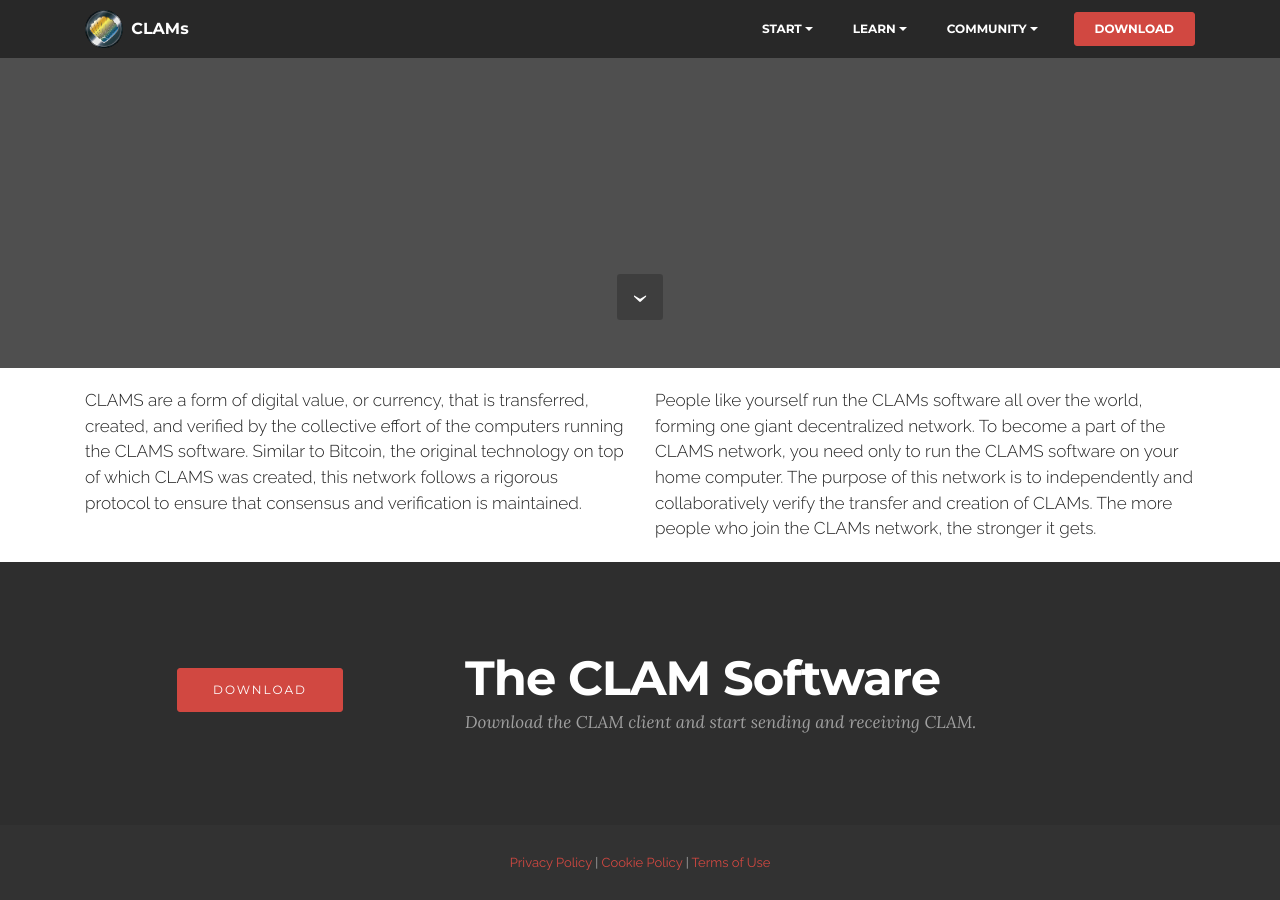
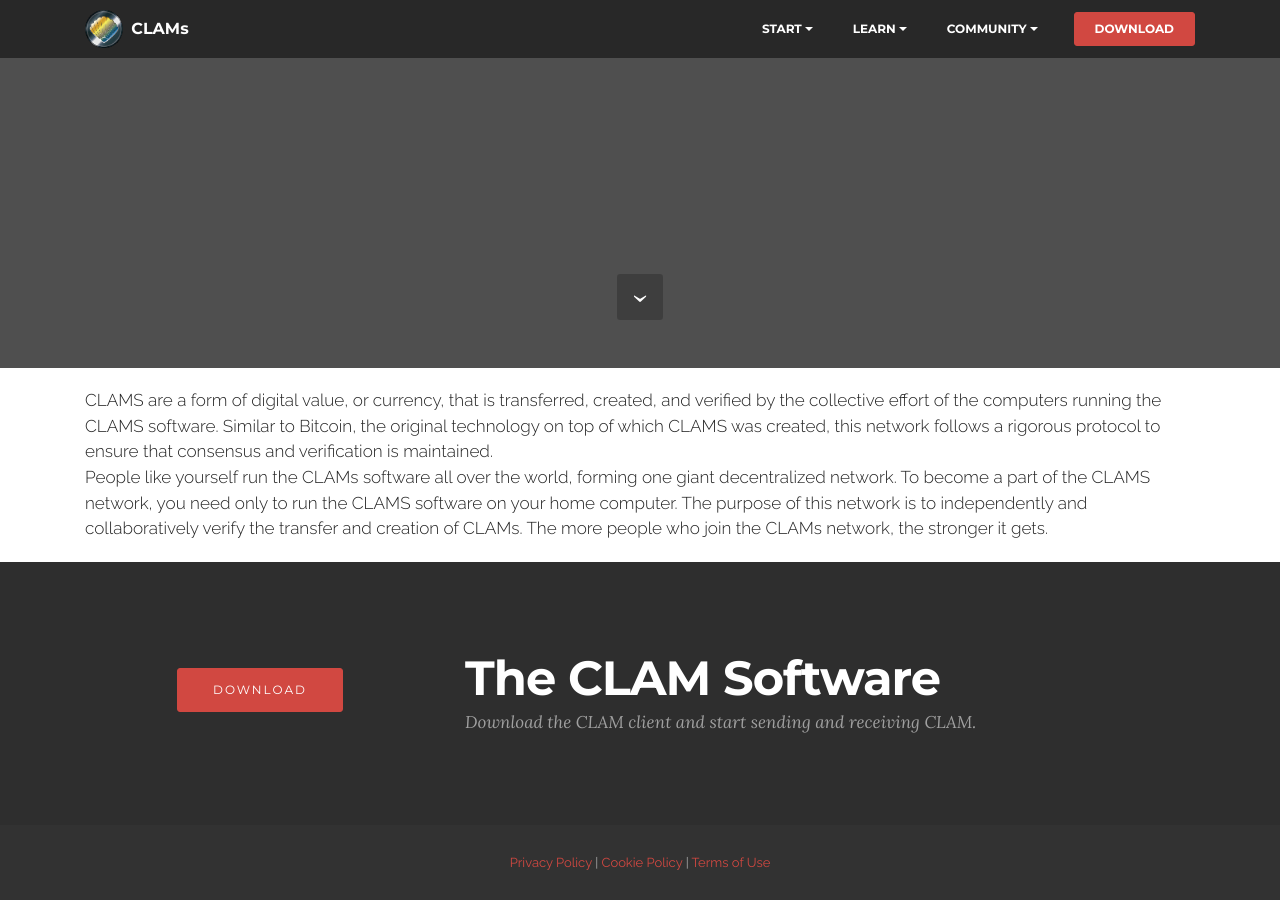
Before and after one commit to ClamProject/ClamProject.github.io, a Jekyll site: the page built from start/what-are-clams/index.html, in a window 1280 px wide and 900 px high, scrolled down 532 px. Built offline with Jekyll 4.4.1, drawn with Linux system fonts in a browser that asks for light colours.

Commit message:
what are clams single column

```diff
--- a/start/what-are-clams/index.html
+++ b/start/what-are-clams/index.html
@@ -12,8 +12,8 @@ midsubtitle:
 
     <div class="container">
         <div class="row">
-            <div class="col-xs-12 col-md-6 lead"><p>CLAMS are a form of digital value, or currency, that is transferred, created, and verified by the collective effort of the computers running the CLAMS software.  Similar to Bitcoin, the original technology on top of which CLAMS was created, this network follows a rigorous protocol to ensure that consensus and verification is maintained.</p></div>
-            <div class="col-xs-12 col-md-6 lead"><p>People like yourself run the CLAMs software all over the world, forming one giant decentralized network. To become a part of the CLAMS network, you need only to run the CLAMS software on your home computer. The purpose of this network is to independently and collaboratively verify the transfer and creation of CLAMs. The more people who join the CLAMs network, the stronger it gets.</p></div>
+            <div class="col-xs-12 lead"><p>CLAMS are a form of digital value, or currency, that is transferred, created, and verified by the collective effort of the computers running the CLAMS software.  Similar to Bitcoin, the original technology on top of which CLAMS was created, this network follows a rigorous protocol to ensure that consensus and verification is maintained.</p></div>
+            <div class="col-xs-12 lead"><p>People like yourself run the CLAMs software all over the world, forming one giant decentralized network. To become a part of the CLAMS network, you need only to run the CLAMS software on your home computer. The purpose of this network is to independently and collaboratively verify the transfer and creation of CLAMs. The more people who join the CLAMs network, the stronger it gets.</p></div>
         </div>
     </div>
 
```
